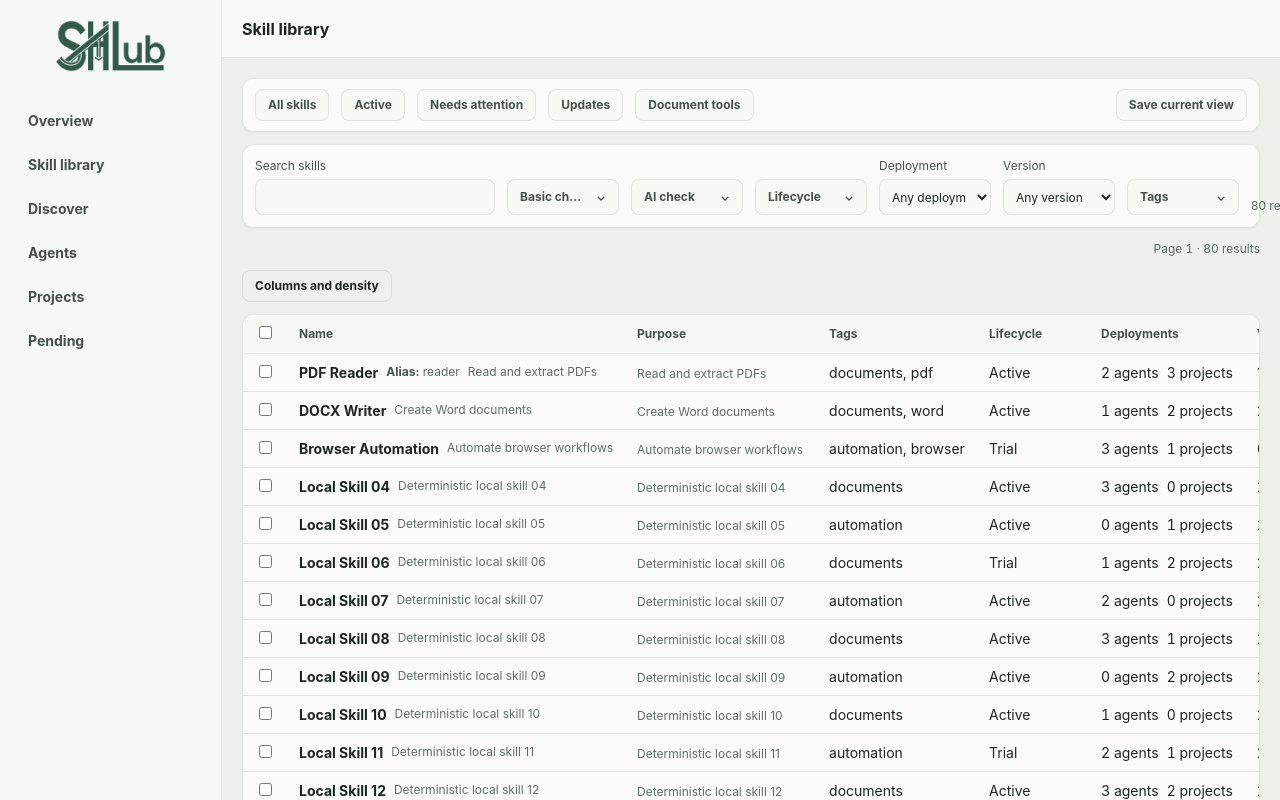
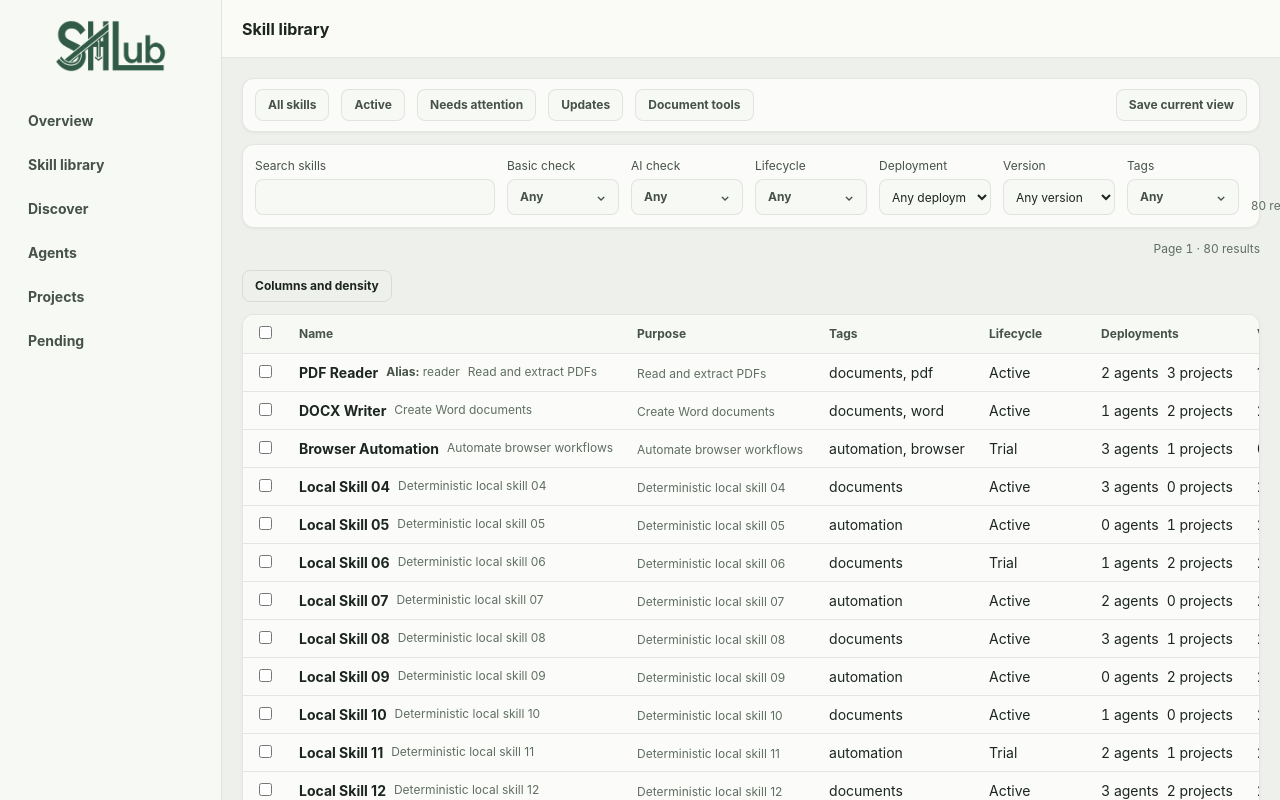
Before and after one commit to crocketc/skill-hub, a React (Vite) app in the folder apps/desktop/: page /__preview/skill-library in a window 1280 px wide. Shown: the top 800 px of the page. Built offline with nearby package versions, Linux system fonts and the light colour scheme.

Commit message:
fix: align filter labels and checkbox menus

```diff
--- a/apps/desktop/src/features/skills/SkillFilters.tsx
+++ b/apps/desktop/src/features/skills/SkillFilters.tsx
@@ -39,18 +39,20 @@ interface MultiSelectMenuProps {
   onChange: (values: string[]) => void;
   options: Array<{ label: string; value: string }>;
   selected: string[];
+  summary: string;
 }
 
-function MultiSelectMenu({ label, onChange, options, selected }: MultiSelectMenuProps) {
+function MultiSelectMenu({ label, onChange, options, selected, summary }: MultiSelectMenuProps) {
   const [open, setOpen] = useState(false);
-  const summary = selected.length > 0 ? `${label} (${selected.length})` : label;
   const toggle = (value: string, checked: boolean) => {
     onChange(checked ? [...selected, value] : selected.filter((item) => item !== value));
   };
 
   return (
     <div className="sh-filter-dropdown">
+      <span className="sh-filter-dropdown__label">{label}</span>
       <button
+        aria-label={label}
         aria-expanded={open}
         aria-haspopup="menu"
         className="sh-filter-dropdown__trigger"
@@ -109,6 +111,7 @@ export function SkillFilters({ availableTags, onChange, onClear, query, resultCo
         onChange={(values) => updateFilters({ basicCheck: values as CheckState[] })}
         options={CHECK_STATES.map((state) => ({ label: t(CHECK_STATE_LABELS[state]), value: state }))}
         selected={query.filters.basicCheck}
+        summary={query.filters.basicCheck.length > 0 ? t("skillLibrary.filters.selectedCount", { count: query.filters.basicCheck.length }) : t("skillLibrary.filters.any")}
       />
 
       <MultiSelectMenu
@@ -116,6 +119,7 @@ export function SkillFilters({ availableTags, onChange, onClear, query, resultCo
         onChange={(values) => updateFilters({ aiCheck: values as CheckState[] })}
         options={CHECK_STATES.map((state) => ({ label: t(CHECK_STATE_LABELS[state]), value: state }))}
         selected={query.filters.aiCheck}
+        summary={query.filters.aiCheck.length > 0 ? t("skillLibrary.filters.selectedCount", { count: query.filters.aiCheck.length }) : t("skillLibrary.filters.any")}
       />
 
       <MultiSelectMenu
@@ -123,6 +127,7 @@ export function SkillFilters({ availableTags, onChange, onClear, query, resultCo
         onChange={(values) => updateFilters({ lifecycle: values as SkillLifecycle[] })}
         options={LIFECYCLES.map((state) => ({ label: t(LIFECYCLE_LABELS[state]), value: state }))}
         selected={query.filters.lifecycle}
+        summary={query.filters.lifecycle.length > 0 ? t("skillLibrary.filters.selectedCount", { count: query.filters.lifecycle.length }) : t("skillLibrary.filters.any")}
       />
 
       <label>
@@ -150,6 +155,7 @@ export function SkillFilters({ availableTags, onChange, onClear, query, resultCo
         onChange={(values) => updateFilters({ tags: values })}
         options={availableTags.map((tag) => ({ label: tag, value: tag }))}
         selected={query.filters.tags}
+        summary={query.filters.tags.length > 0 ? t("skillLibrary.filters.selectedCount", { count: query.filters.tags.length }) : t("skillLibrary.filters.any")}
       />
 
       <p>{t("skillLibrary.filters.resultCount", { count: resultCount })}</p>
--- a/apps/desktop/src/i18n/en-US/common.json
+++ b/apps/desktop/src/i18n/en-US/common.json
@@ -438,6 +438,7 @@
         "warning": "Warning"
       },
       "clear": "Clear filters",
+      "any": "Any",
       "deployment": "Deployment",
       "deploymentOptions": {
         "any": "Any deployment",
@@ -452,6 +453,7 @@
       },
       "resultCount": "{{count}} results",
       "search": "Search skills",
+      "selectedCount": "{{count}} selected",
       "tags": "Tags",
       "version": "Version",
       "versionOptions": {
--- a/apps/desktop/src/i18n/zh-CN/common.json
+++ b/apps/desktop/src/i18n/zh-CN/common.json
@@ -438,6 +438,7 @@
         "warning": "警告"
       },
       "clear": "清除筛选",
+      "any": "不限",
       "deployment": "部署状态",
       "deploymentOptions": {
         "any": "任意部署状态",
@@ -452,6 +453,7 @@
       },
       "resultCount": "{{count}} 个结果",
       "search": "搜索 Skill",
+      "selectedCount": "已选 {{count}} 项",
       "tags": "标签",
       "version": "版本",
       "versionOptions": {
--- a/apps/desktop/src/styles/base.css
+++ b/apps/desktop/src/styles/base.css
@@ -1320,8 +1320,15 @@ a {
 }
 
 .sh-filter-dropdown {
+  display: grid;
+  gap: var(--space-1);
   position: relative;
   min-width: 0;
+}
+
+.sh-filter-dropdown__label {
+  color: var(--color-text-secondary);
+  font-size: var(--font-size-xs);
 }
 
 .sh-filter-dropdown__trigger {
@@ -1376,8 +1383,15 @@ a {
 }
 
 .sh-filter-dropdown__menu input {
+  appearance: auto;
+  flex: 0 0 1rem;
+  block-size: 1rem;
+  inline-size: 1rem;
+  margin: 0;
   width: auto;
   min-height: auto;
+  padding: 0;
+  accent-color: var(--color-accent-strong);
 }
 
 .sh-skill-library__query-tools input,
```
Also changed, not shown: 1 other file (tests, documents, lock files or other folders).
